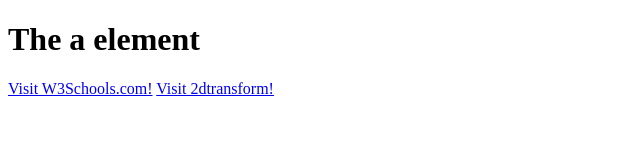
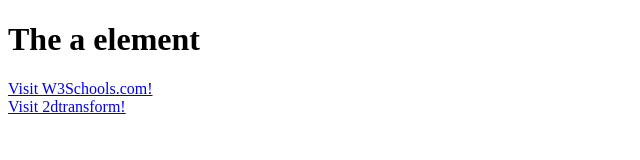
Before and after one commit to Bani1989/demo.github.io, a plain HTML site: page index.html in a window 1280 px wide. Shown: the whole page, without its empty margins (0-640 px from the left). Drawn offline with Linux system fonts and the light colour scheme.

Commit message:
Update index.html

```diff
--- a/index.html
+++ b/index.html
@@ -4,7 +4,8 @@
 
 <h1>The a element</h1>
 
-<a href="https://www.w3schools.com">Visit W3Schools.com!</a>
+<a href="https://www.w3schools.com">Visit W3Schools.com!</a><br>
+
   <a href="2dtransform.html">Visit 2dtransform!</a>
 
 </body>
```
